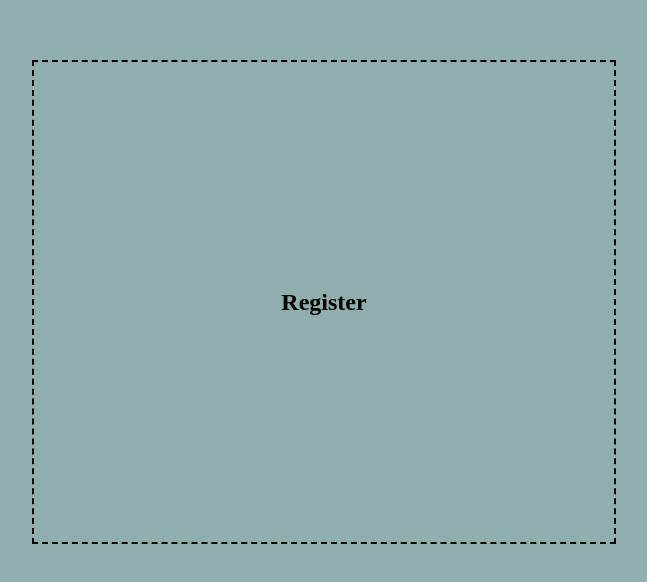
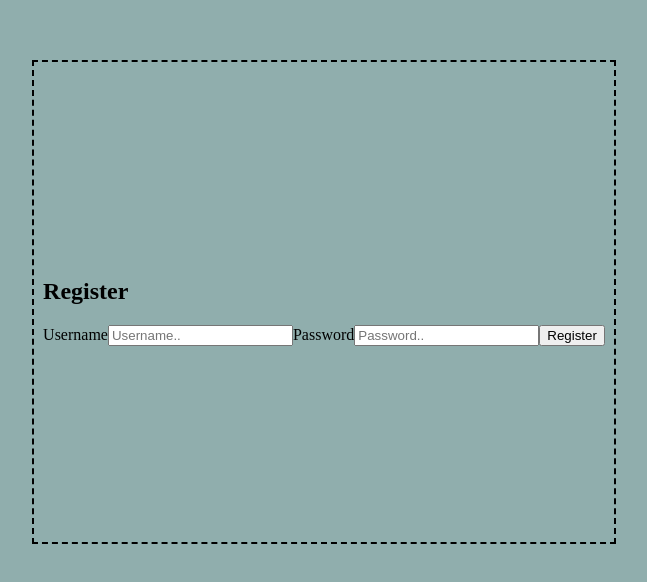
Before and after one commit to mbergq/login-page, a React (Vite) app in the folder frontend/: page /auth/register in a window 1280 px wide. Shown: the part 106-688 px from the top of the page, without its empty margins (316-963 px from the left). Built offline with nearby package versions, Linux system fonts and the light colour scheme.

Commit message:
setup register post request

```diff
--- a/frontend/package.json
+++ b/frontend/package.json
@@ -10,6 +10,8 @@
     "preview": "vite preview"
   },
   "dependencies": {
+    "axios": "^1.7.2",
+    "formik": "^2.4.6",
     "react": "^18.2.0",
     "react-dom": "^18.2.0",
     "react-router-dom": "^6.23.1",
--- a/frontend/src/components/Authorize.tsx
+++ b/frontend/src/components/Authorize.tsx
@@ -1,6 +1,6 @@
 import { AuthWrapper } from "../styled-components/AuthWrapper.tsx";
 import { Button } from "../styled-components/Button.tsx";
-import { Routes, Route, Link } from "react-router-dom";
+import { Link } from "react-router-dom";
 
 function Authorize() {
   return (
--- a/frontend/src/components/Register.tsx
+++ b/frontend/src/components/Register.tsx
@@ -1,5 +1,50 @@
+import axios from "axios";
+import { Formik, Field, Form, FormikHelpers } from "formik";
+
+interface Values {
+  username: string;
+  password: string;
+}
+
 function Register() {
-  return <h2>Register</h2>;
+  return (
+    <div>
+      <h2>Register</h2>
+      <Formik
+        initialValues={{
+          username: "",
+          password: "",
+        }}
+        onSubmit={(
+          values: Values,
+          { setSubmitting }: FormikHelpers<Values>
+        ) => {
+          axios
+            .post("http://localhost:3000/auth/register", {
+              username: values.username,
+              password: values.password,
+            })
+            .then(function (response) {
+              console.log(response.data);
+            })
+            .catch(function (error) {
+              console.log(error);
+            });
+          setSubmitting(false);
+        }}
+      >
+        <Form>
+          <label htmlFor="username">Username</label>
+          <Field id="username" name="username" placeholder="Username.." />
+
+          <label htmlFor="password">Password</label>
+          <Field id="password" name="password" placeholder="Password.." />
+
+          <button type="submit">Register</button>
+        </Form>
+      </Formik>
+    </div>
+  );
 }
 
 export default Register;
```
Also changed, not shown: 1 other file (tests, documents, lock files or other folders).
